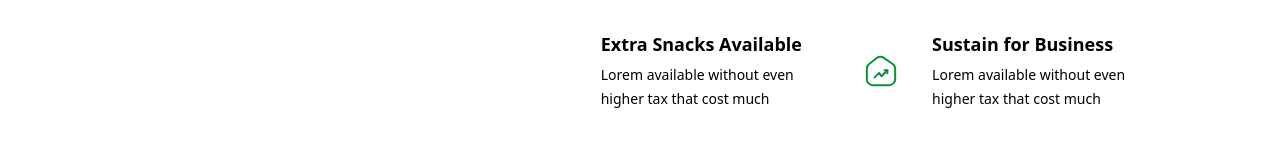
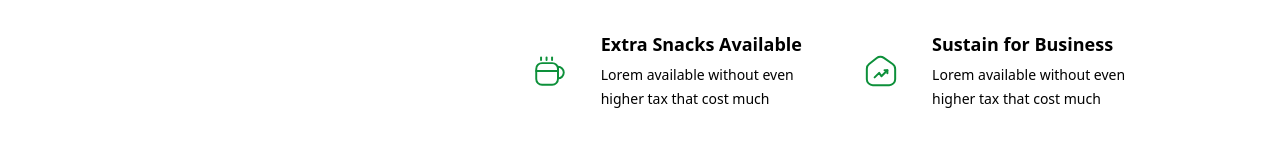
Before and after one commit to salman-ctrl/Perumahan-Al-Azam-Asri-, a React (Vite) app: page / in a window 1280 px wide. Shown: the part 1857-2001 px from the top of the page. Built offline with nearby package versions, Linux system fonts and the light colour scheme.

Commit message:
tambah carousel

```diff
--- a/src/components/Browsecomponent/Hero.tsx
+++ b/src/components/Browsecomponent/Hero.tsx
@@ -331,7 +331,11 @@ const Hero = () => {
                         </div>
                         <div className="flex items-center gap-4">
                             <div className="flex items-center justify-center shrink-0 w-[70px] h-[70px] rounded-[23px] bg-white overflow-hidden">
-
+                                <img
+                                    src="src\assets\images\icons\coffee.svg"
+                                    className="w-[34px] h-[34px]"
+                                    alt="icon"
+                                />
                             </div>
                             <div className="flex flex-col gap-[5px]">
                                 <p className="font-bold text-lg leading-[27px]">Extra Snacks Available</p>
```
